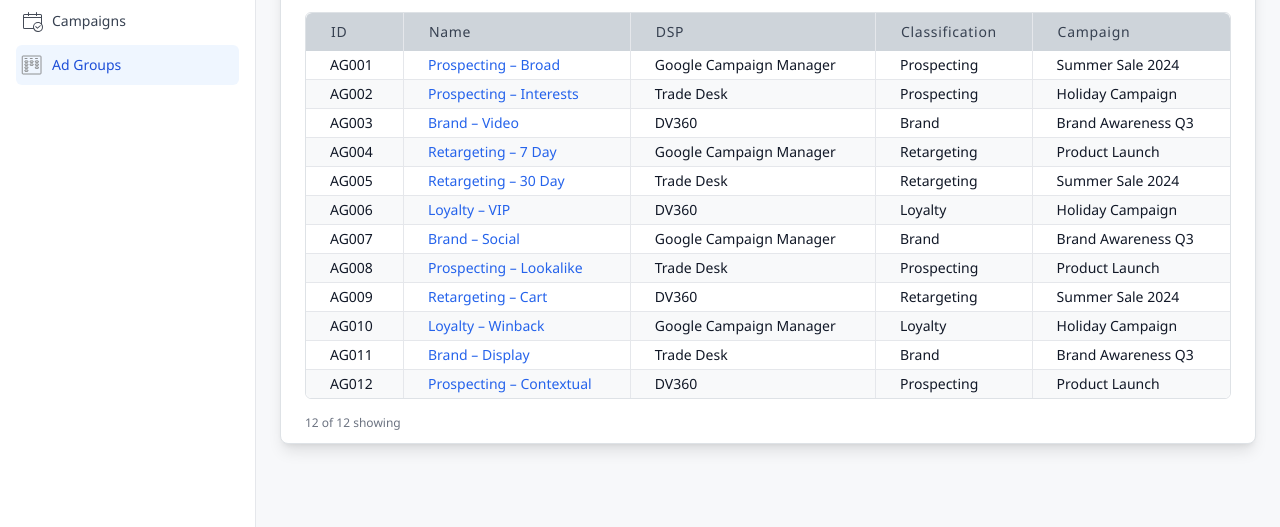
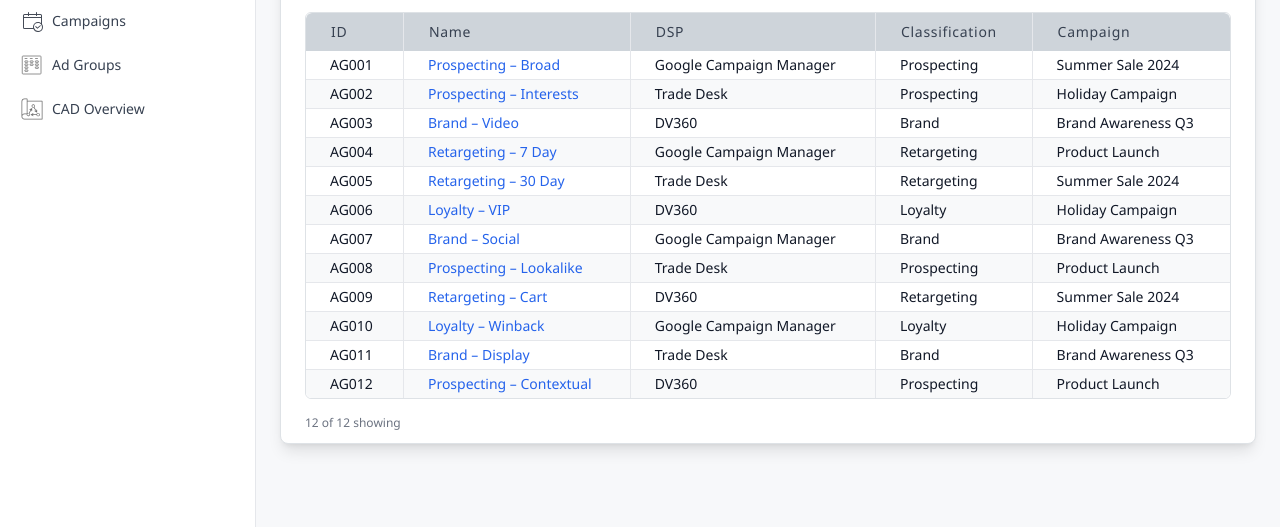
Before and after one commit to Sahn7266/Deacon, a plain HTML site: page AdvertiserAdGroup.html in a window 1280 px wide. Shown: the part 273-800 px from the top of the page. Drawn offline with nearby package versions, Linux system fonts and the light colour scheme.

Commit message:
feat: add CAD Overview nav item to all sidebars

```diff
--- a/AdvertiserAdGroup.html
+++ b/AdvertiserAdGroup.html
@@ -260,10 +260,16 @@
             </a>
           </li>
           <li>
-            <a href="./AdvertiserAdGroup.html" data-nav-link
-               class="flex items-center px-1 py-2 text-sm font-medium text-blue-700 bg-blue-50 rounded-md">
-              <img src="./assets/svgs/AdGroups.svg" alt="Ad Groups" class="w-6 h-6 mr-2" />
+            <a href="./AdvertiserAdGroup.html" data-nav-link class="flex items-center px-1 py-2 text-sm text-gray-700 hover:bg-blue-50 rounded-md">
+              <img src="./assets/svgs/AdGroups.svg" class="w-6 h-6 mr-2" alt="">
               <span data-link-label>Ad Groups</span>
+            </a>
+          </li>
+          <!-- CAD Overview (added) -->
+          <li>
+            <a href="./CAD.html" data-nav-link class="flex items-center px-1 py-2 text-sm text-gray-700 hover:bg-blue-50 rounded-md">
+              <img src="./assets/svgs/Blueprint.svg" class="w-6 h-6 mr-2" alt="CAD Overview">
+              <span data-link-label>CAD Overview</span>
             </a>
           </li>
         </ul>
```
Also changed, not shown: AdvertiserCampaigns.html (+9 -3 lines), AdvertiserSalesOrder.html (+9 -3 lines), WFAdvertiserConnections.html (+9 -3 lines), WFAdvertiserDetails.html (+8 -1 lines).
